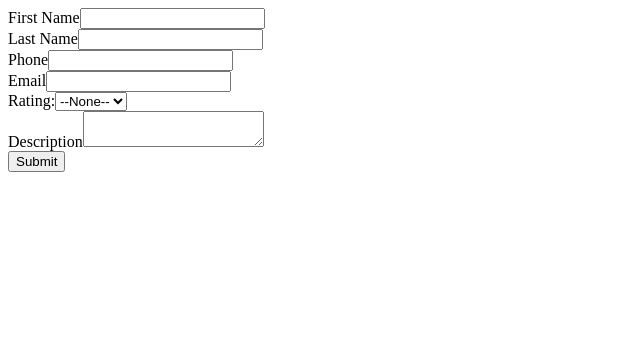
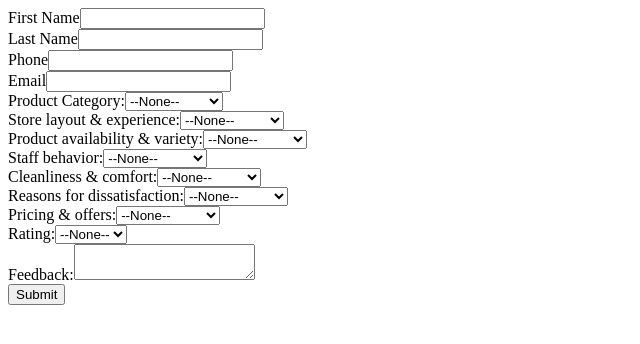
Before and after one commit to KHIRHUTHIKHA/ChurnRiskScore, a plain HTML site: page feedback.html in a window 1280 px wide. Shown: the whole page, without its empty margins (0-640 px from the left). Drawn offline with Linux system fonts and the light colour scheme.

Commit message:
Update feedback.html

```diff
--- a/feedback.html
+++ b/feedback.html
@@ -31,6 +31,48 @@
 
 <label for="email">Email</label><input  id="email" maxlength="80" name="email" size="20" type="text" /><br>
 
+Product Category:<select  id="00NgL00000xyzg9" name="00NgL00000xyzg9" title="Product Category"><option value="">--None--</option><option value="Bikes">Bikes</option>
+<option value="Components">Components</option>
+<option value="Accessories">Accessories</option>
+<option value="Clothing">Clothing</option>
+</select><br>
+
+Store layout & experience:<select  id="00NgL00000xz0Qv" name="00NgL00000xz0Qv" title="Store layout & experience"><option value="">--None--</option><option value="Very Satisfied">Very Satisfied</option>
+<option value="Satisfied">Satisfied</option>
+<option value="Neutral">Neutral</option>
+<option value="Dissatisfied">Dissatisfied</option>
+</select><br>
+
+Product availability & variety:<select  id="00NgL00000xykKY" name="00NgL00000xykKY" title="Product availability & variety"><option value="">--None--</option><option value="Very Satisfied">Very Satisfied</option>
+<option value="Satisfied">Satisfied</option>
+<option value="Neutral">Neutral</option>
+<option value="Dissatisfied">Dissatisfied</option>
+</select><br>
+
+Staff behavior:<select  id="00NgL00000xz24X" name="00NgL00000xz24X" title="Staff behavior"><option value="">--None--</option><option value="Very Satisfied">Very Satisfied</option>
+<option value="Satisfied">Satisfied</option>
+<option value="Neutral">Neutral</option>
+<option value="Dissatisfied">Dissatisfied</option>
+</select><br>
+
+Cleanliness & comfort:<select  id="00NgL00000xyzeZ" name="00NgL00000xyzeZ" title="Cleanliness & comfort"><option value="">--None--</option><option value="Very Satisfied">Very Satisfied</option>
+<option value="Satisfied">Satisfied</option>
+<option value="Neutral">Neutral</option>
+<option value="Dissatisfied">Dissatisfied</option>
+</select><br>
+
+Reasons for dissatisfaction:<select  id="00NgL00000xz2u9" name="00NgL00000xz2u9" title="Reasons for dissatisfaction"><option value="">--None--</option><option value="Very Satisfied">Very Satisfied</option>
+<option value="Satisfied">Satisfied</option>
+<option value="Neutral">Neutral</option>
+<option value="Dissatisfied">Dissatisfied</option>
+</select><br>
+
+Pricing & offers:<select  id="00NgL00000xz2e1" name="00NgL00000xz2e1" title="Pricing & offers"><option value="">--None--</option><option value="Very Satisfied">Very Satisfied</option>
+<option value="Satisfied">Satisfied</option>
+<option value="Neutral">Neutral</option>
+<option value="Dissatisfied">Dissatisfied</option>
+</select><br>
+
 Rating:<select  id="00NgL00000xy901" name="00NgL00000xy901" title="Rating"><option value="">--None--</option><option value="1">1</option>
 <option value="2">2</option>
 <option value="3">3</option>
@@ -43,7 +85,7 @@ Rating:<select  id="00NgL00000xy901" name="00NgL00000xy901" title="Rating"><opti
 <option value="10">10</option>
 </select><br>
 
-<label for="description">Description</label><textarea name="description"></textarea><br>
+Feedback:<textarea  id="00NgL00000xyyP9" name="00NgL00000xyyP9" type="text" wrap="soft"></textarea><br>
 
 <input type="submit" name="submit">
 
```
